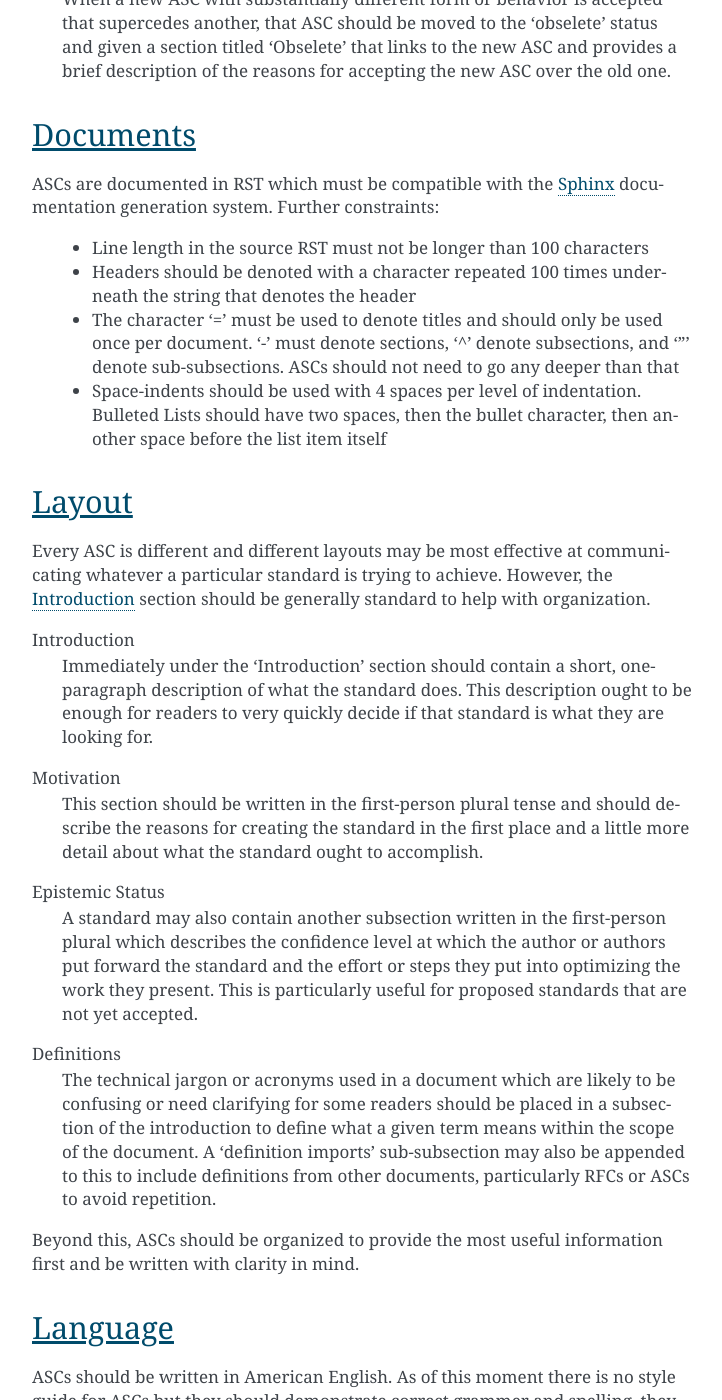
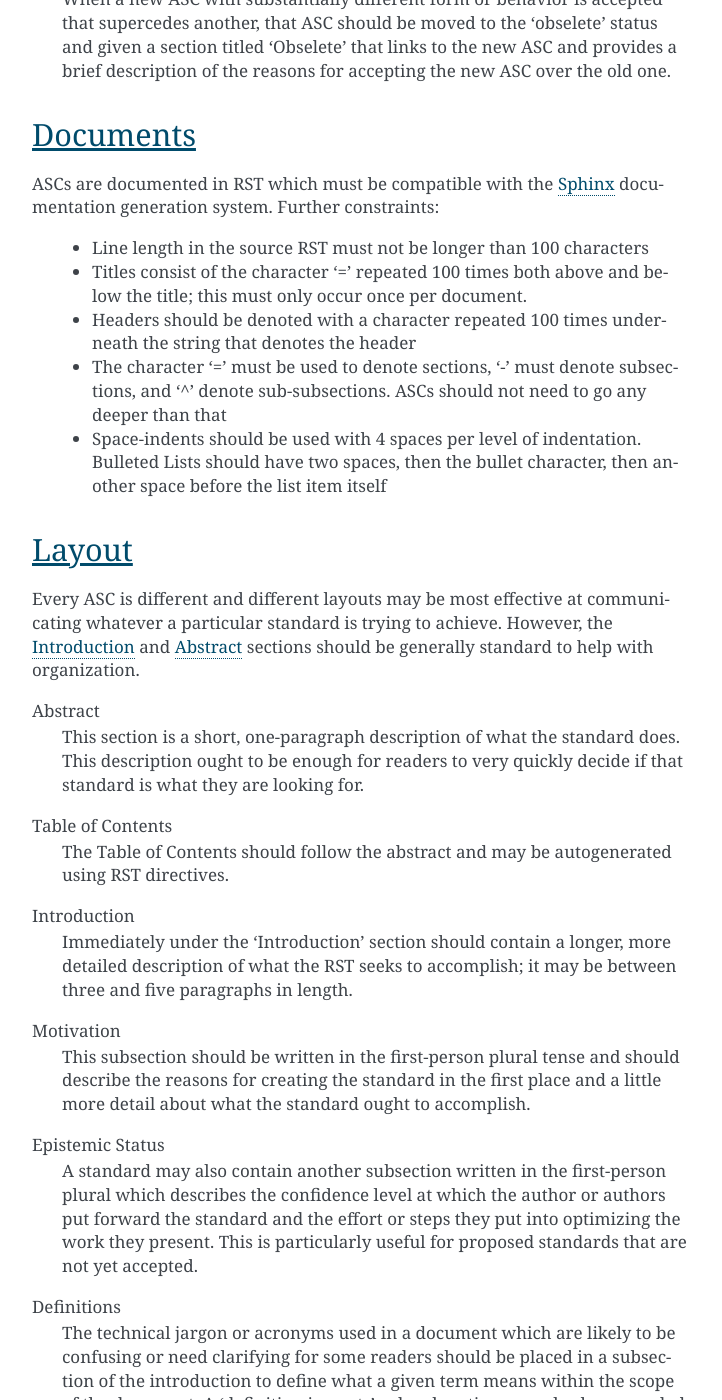
Before and after one commit to AwdeDarkar/asc, a Sphinx documentation site: the page built from source/asc_list/asc000.rst, in a window 1280 px wide and 1400 px high, scrolled down 2854 px. Shown: the whole window, without its empty margins (388-1110 px from the left). Built offline with Sphinx 7.4.7, drawn with Linux system fonts in a browser that asks for light colours; some of the changed text lies outside the part shown.

Commit message:
Update 'Layout' and 'Documents' section of ASC0

```diff
--- a/source/asc_list/asc000.rst
+++ b/source/asc_list/asc000.rst
@@ -15,7 +16,7 @@ AWDE Standards Core Standard
 ----------------------------------------------------------------------------------------------------
 
 Abstract
-----------------------------------------------------------------------------------------------------
+====================================================================================================
 This document specifies the standards and conventions to utilize when writing and publishing an ASC.
 This specification includes layout, organization, language style, technical requirements, and the
 philosophy of this proposed system.
@@ -23,7 +24,7 @@ philosophy of this proposed system.
 .. contents:: Table of Contents
 
 Introduction
-----------------------------------------------------------------------------------------------------
+====================================================================================================
 Throughout AWDE's history, the start of every new project has involved, to varying degrees,
 designing systems of planning for that particular project or simply not using a planning system at
 all. This lack of convention and wasted overhead in determining a planning system on the fly has led
@@ -40,19 +41,19 @@ defined and well documented protocols, conventions, and system specifications to
 future work, in order to have more consistent/less ambiguous approaches to projects.
 
 Motivation
-^^^^^^^^^^^^^^^^^^^^^^^^^^^^^^^^^^^^^^^^^^^^^^^^^^^^^^^^^^^^^^^^^^^^^^^^^^^^^^^^^^^^^^^^^^^^^^^^^^^^
+----------------------------------------------------------------------------------------------------
 In keeping with the spirit of the ASC philosophy, there should exist a standard that defines how to
 approach defining future standards and protocols within the ASC system itself, and a defined
 protocol for the creation, review, and revisement of documents, up to the eventual acceptance into
 or rejection from the ASC.
 
 Epistemic Status
-^^^^^^^^^^^^^^^^^^^^^^^^^^^^^^^^^^^^^^^^^^^^^^^^^^^^^^^^^^^^^^^^^^^^^^^^^^^^^^^^^^^^^^^^^^^^^^^^^^^^
+----------------------------------------------------------------------------------------------------
 We are very sure that is should become an accepted standard, but right now the exact details of the
 standard itself are uncertain. We have not spent more than one day working on this system yet.
 
 Definitions
-^^^^^^^^^^^^^^^^^^^^^^^^^^^^^^^^^^^^^^^^^^^^^^^^^^^^^^^^^^^^^^^^^^^^^^^^^^^^^^^^^^^^^^^^^^^^^^^^^^^^
+----------------------------------------------------------------------------------------------------
 
 ASC
     AWDE Standards Core (pronounced 'ask'), see `ASC 0 <asc000.html>`_
@@ -61,16 +62,16 @@ RST
     reStructuredText, see `reStructuredText <http://docutils.sourceforge.net/rst.html>`_
 
 Definition imports
-""""""""""""""""""""""""""""""""""""""""""""""""""""""""""""""""""""""""""""""""""""""""""""""""""""
+^^^^^^^^^^^^^^^^^^^^^^^^^^^^^^^^^^^^^^^^^^^^^^^^^^^^^^^^^^^^^^^^^^^^^^^^^^^^^^^^^^^^^^^^^^^^^^^^^^^^
   - `RFC 2119 <https://www.ietf.org/rfc/rfc2119.txt>`_
 
 Organization
-----------------------------------------------------------------------------------------------------
+====================================================================================================
 ASCs are living documents, their small userbase makes it easier to change them more frequently than
 other, similar systems. ASCs are stored on their github repository and mirrored on the awdefy site.
 
 Updates
-^^^^^^^^^^^^^^^^^^^^^^^^^^^^^^^^^^^^^^^^^^^^^^^^^^^^^^^^^^^^^^^^^^^^^^^^^^^^^^^^^^^^^^^^^^^^^^^^^^^^
+----------------------------------------------------------------------------------------------------
 Github will be used to control access to updating or creating new ASCs. Those with developer or
 above access to the repository can update or create ASCs any time they choose and the github issues
 system can be used to comment on or suggest updates to ASCs. This system is prefered over Slack or
@@ -78,7 +79,7 @@ other forms of communication as it is more persistent and a better format for th
 discussion.
 
 Status
-^^^^^^^^^^^^^^^^^^^^^^^^^^^^^^^^^^^^^^^^^^^^^^^^^^^^^^^^^^^^^^^^^^^^^^^^^^^^^^^^^^^^^^^^^^^^^^^^^^^^
+----------------------------------------------------------------------------------------------------
 Each ASC has a status which describes its place in the AWDE organization.
 
 Proposed
@@ -102,38 +103,47 @@ Obselete
     over the old one.
 
 Documents
-----------------------------------------------------------------------------------------------------
+====================================================================================================
 ASCs are documented in RST which must be compatible with the `Sphinx
 <http://www.sphinx-doc.org/en/master/>`_ documentation generation system.
 Further constraints:
 
   - Line length in the source RST must not be longer than 100 characters
 
+  - Titles consist of the character '=' repeated 100 times both above and below the title; this
+    must only occur once per document.
+
   - Headers should be denoted with a character repeated 100 times underneath the string that denotes
     the header
 
-  - The character '=' must be used to denote titles and should only be used once per document.
-    '-' must denote sections, '^' denote subsections, and '"' denote sub-subsections. ASCs should
-    not need to go any deeper than that
+  - The character '=' must be used to denote sections, '-' must denote subsections, and '^' denote
+    sub-subsections. ASCs should not need to go any deeper than that
 
   - Space-indents should be used with 4 spaces per level of indentation. Bulleted Lists should have
     two spaces, then the bullet character, then another space before the list item itself
 
 Layout
-----------------------------------------------------------------------------------------------------
+====================================================================================================
 Every ASC is different and different layouts may be most effective at communicating whatever a
-particular standard is trying to achieve. However, the `Introduction`_ section should be generally
-standard to help with organization.
+particular standard is trying to achieve. However, the `Introduction`_ and `Abstract`_ sections
+should be generally standard to help with organization.
+
+Abstract
+    This section is a short, one-paragraph description of what the standard does. This description
+    ought to be enough for readers to very quickly decide if that standard is what they are looking
+    for.
+
+Table of Contents
+    The Table of Contents should follow the abstract and may be autogenerated using RST directives.
 
 Introduction
-    Immediately under the 'Introduction' section should contain a short, one-paragraph description
-    of what the standard does. This description ought to be enough for readers to very quickly
-    decide if that standard is what they are looking for.
+    Immediately under the 'Introduction' section should contain a longer, more detailed description
+    of what the RST seeks to accomplish; it may be between three and five paragraphs in length.
 
 Motivation
-    This section should be written in the first-person plural tense and should describe the reasons
-    for creating the standard in the first place and a little more detail about what the standard
-    ought to accomplish.
+    This subsection should be written in the first-person plural tense and should describe the
+    reasons for creating the standard in the first place and a little more detail about what the
+    standard ought to accomplish.
 
 Epistemic Status
     A standard may also contain another subsection written in the first-person plural which
@@ -152,7 +162,7 @@ Beyond this, ASCs should be organized to provide the most useful information fir
 with clarity in mind.
 
 Language
-----------------------------------------------------------------------------------------------------
+====================================================================================================
 ASCs should be written in American English. As of this moment there is no style guide for ASCs but
 they should demonstrate correct grammer and spelling, they should be written in a formal tone which
 mimics the tone of RFCs, and aside from the 'epistemic status' and 'motivation' subsections should
```
Also changed, not shown: other parts of source/asc_list/asc000.rst (+4 -3 lines), 5 other files.
